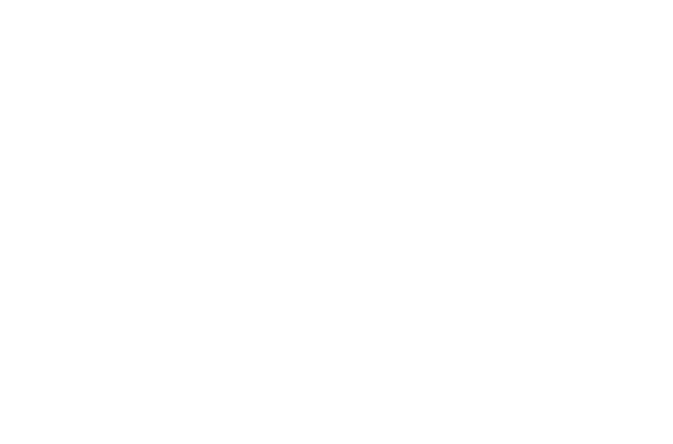
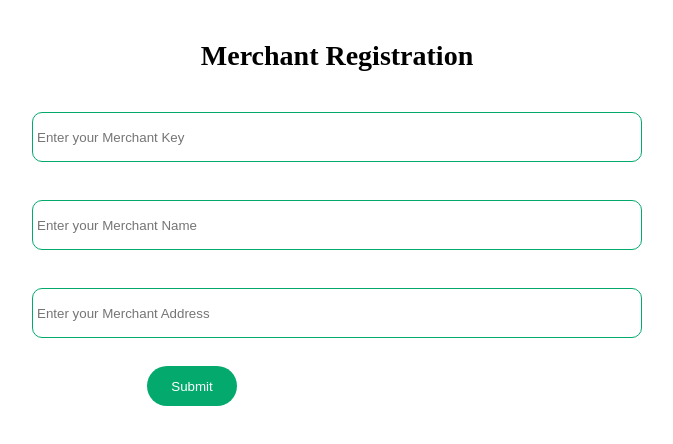
Before and after one commit to 98arun/ftx-hackathon, a React (Vite) app: page /merchantregistration in a window 1280 px wide. Before the commit this address had no page. Shown: the top 444 px of the page, without its empty margins (303-976 px from the left). Built offline with nearby package versions, Linux system fonts and the light colour scheme.

Commit message:
added merchant registration

```diff
--- a/src/Assets/Style/style.css
+++ b/src/Assets/Style/style.css
@@ -74,7 +74,10 @@
   border-radius: 10px;
   padding: 4px;
   border: 1px solid #04AA6D;
+  display: block;
+  margin: 10px auto;
 }
+
 
 
 .container {
@@ -89,9 +92,10 @@
   text-decoration: none;
   margin-right: 20px;
   color: white;
-  padding: 10px;
+  padding: 8px;
   background-color: #04AA6D;
   border-radius: 15px;
+  margin-top: 17px;
 }
 
 .input-qr {
@@ -102,3 +106,18 @@
   border: 1px solid green;
   margin-left: 15px;
 }
+
+
+.heading {
+  text-align: center;
+  font-size: 28px;
+  margin-top: 40px;
+}
+
+.mt4 {
+  margin-top: 40px;
+}
+
+.ml45 {
+  margin-left: 450px;
+}
--- /dev/null
+++ b/src/Components/merchantRegistraion/MerchantRegistration.tsx
@@ -0,0 +1,52 @@
+import React, { useState } from 'react';
+
+
+const MerchantRegistration = () => {
+    const [inputValue, setInputValue] = useState<any>({
+        merchantKey: '',
+        merchantName: '',
+        merchantAddress: '',
+    });
+    const InputHandler = (event: any) => {
+        const { value, name } = event.target
+        setInputValue((prevalue: any) => {
+            return {
+                ...prevalue,
+                [name]: value,
+            }
+        })
+    }
+
+    const _handleSubmit = () => {
+        const { merchantKey, merchantName, merchantAddress } = inputValue
+        if (!merchantKey) {
+            alert('Enter your merchant key')
+            return
+        }
+        if (!merchantName) {
+            alert('Enter your merchant name ')
+            return
+        }
+        if (!merchantAddress) {
+            alert('Enter your merchant address')
+            return
+        }
+        alert('Your registration successfull')
+        setInputValue({
+            merchantKey: '', merchantName: '', merchantAddress: ''
+        })
+
+
+    }
+    return (
+        <>
+            <h1 className='heading'>Merchant Registration</h1>
+            <input type='text' className='inputSearch mt4 ' placeholder='Enter your Merchant Key' onChange={InputHandler} name='merchantKey' /><br />
+            <input type='text' className='inputSearch ' placeholder='Enter your Merchant Name' onChange={InputHandler} name='merchantName' /><br />
+            <input type='text' className='inputSearch ' placeholder='Enter your Merchant Address' onChange={InputHandler} name='merchantAddress' /><br />
+            <button type='submit' className='ml45 ' onClick={_handleSubmit}>Submit</button>
+        </>
+    )
+}
+
+export default MerchantRegistration
--- a/src/Components/table/Table.tsx
+++ b/src/Components/table/Table.tsx
@@ -60,6 +60,7 @@
       <div className='container'>
         <GlobalFilter filter={globalFilter} setFilter={setGlobalFilter} />
         <Link to="/GenerateQRCode" className='link'>GenerateQRCode</Link>
+        <Link to="/merchantregistration" className='link'>Merchant Registration</Link>
       </div>
 
 
--- a/src/main.tsx
+++ b/src/main.tsx
@@ -3,6 +3,7 @@
 import { BrowserRouter, Route, Routes } from "react-router-dom";
 import App from "./App";
 import GenerateQRCode from "./Components/generateQRCode/generateQRCode";
+import MerchantRegistration from "./components/merchantRegistraion/MerchantRegistration";
 
 ReactDOM.render(
   <React.StrictMode>
@@ -10,6 +11,7 @@
       <Routes>
         <Route path="/" element={<App />} />
         <Route path="/GenerateQRCode" element={<GenerateQRCode />} />
+        <Route path="/merchantregistration" element={<MerchantRegistration />} />
       </Routes>
     </BrowserRouter>
   </React.StrictMode>,
```
